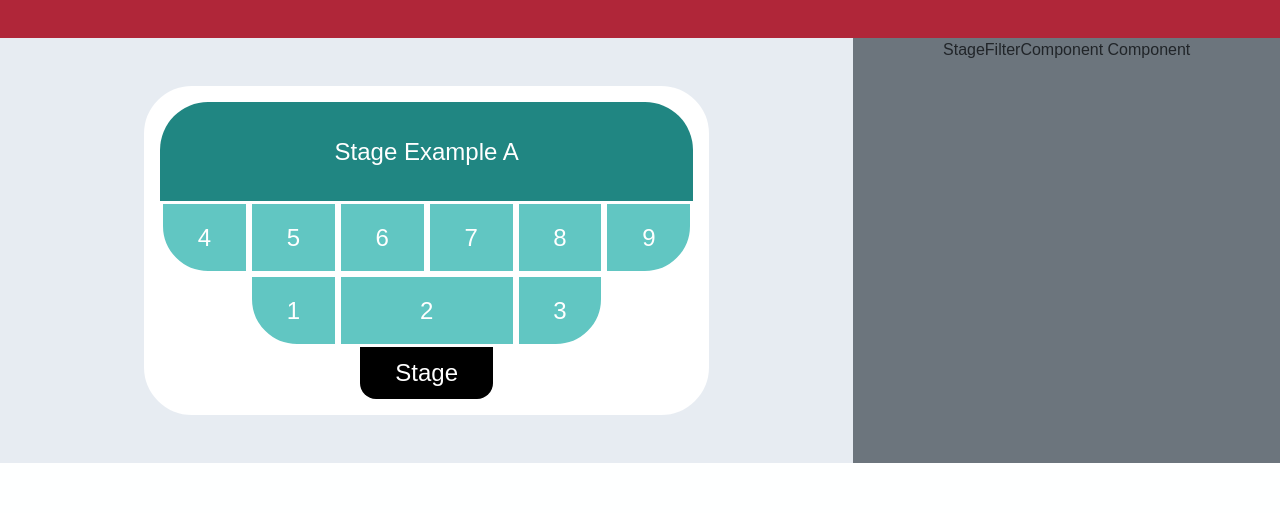
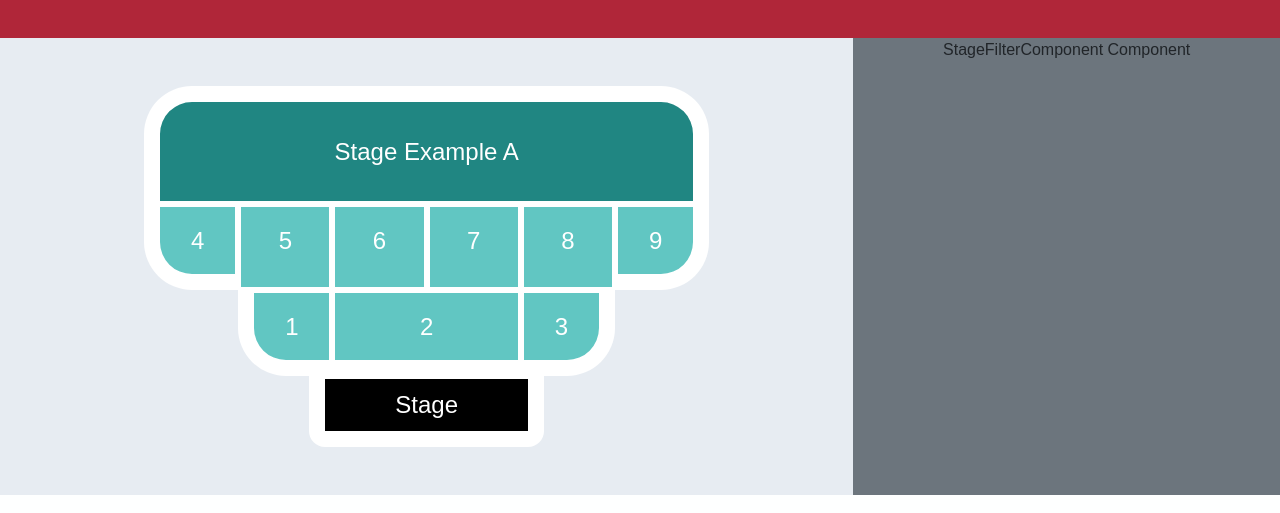
Before and after one commit to 1Nexts/ticket-lab, a Next.js app: page /stage-list in a window 1280 px wide. Shown: the part 217-730 px from the top of the page. Built offline with nearby package versions, Linux system fonts and the light colour scheme.

Commit message:
StageExA edit border

```diff
--- a/components/stage-template/StageExA.tsx
+++ b/components/stage-template/StageExA.tsx
@@ -39,7 +39,7 @@ const StageExAComponent = ({}: CardProps) => {
             <div className={"col-2 " + styles["stage-left"]}>
               <h3>1</h3>
             </div>
-            <div className={"col-4 " + styles["stage"]}>
+            <div className={"col-4 " + styles["stage-middle"]}>
               <h3>2</h3>
             </div>
             <div className={"col-2 " + styles["stage-right"]}>
@@ -48,7 +48,7 @@ const StageExAComponent = ({}: CardProps) => {
           </div>
 
           <div className={"row m-0 justify-content-center"}>
-            <div className={"col-3 " + styles["stage-main"]}>
+            <div className={"col-5 " + styles["stage-main"]}>
               <h3>Stage</h3>
             </div>
           </div>
--- a/styles/stage-template/stageExA.module.scss
+++ b/styles/stage-template/stageExA.module.scss
@@ -9,7 +9,7 @@
     width: 100%;
     .block {
         text-align: center;
-        color: white;
+        // color: white;
         width: 70%;
         padding: 1rem;
     }
@@ -21,11 +21,11 @@
 
     .stage-container {
         width: 100%;
-        background-color: white;
-        border-style: solid;
-        border-color: white;
-        border-width: 1rem;
-        border-radius: 3rem;
+        // background-color: white;
+        // border-style: solid;
+        // border-color: white;
+        // border-width: 1rem;
+        // border-radius: 3rem;
         // margin: 20px;
     }
 
@@ -37,6 +37,12 @@
         margin: 0 !important;
         border-bottom-left-radius: 1rem;
         border-bottom-right-radius: 1rem;
+
+        border-style: solid;
+        border-color: white;
+        border-left-width: 1rem;
+        border-right-width: 1rem;
+        border-bottom-width: 1rem;
     }
 
     .stage-back {
@@ -46,6 +52,12 @@
         margin: 0 !important;
         border-top-left-radius: 3rem;
         border-top-right-radius: 3rem;
+
+        border-style: solid;
+        border-color: white;
+        border-left-width: 1rem;
+        border-right-width: 1rem;
+        border-top-width: 1rem;
     }
 
     .stage {
@@ -54,20 +66,41 @@
         padding: 1rem;
         margin: 0 !important;
         border-style: solid;
+        border-color: white;
     }
     .stage-left {
         background-color: #61c6c2;
         padding: 1rem;
         margin: 0 !important;
+
+
         border-style: solid;
         border-bottom-left-radius: 3rem;
+        border-color: white;
+        border-bottom-width: 1rem;
+        border-left-width: 1rem;
     }
     .stage-right {
         background-color: #61c6c2;
         padding: 1rem;
         margin: 0 !important;
+
         border-style: solid;
         border-bottom-right-radius: 3rem;
+        border-color: white;
+        border-bottom-width: 1rem;
+        border-right-width: 1rem;
+    }
+    .stage-middle {
+        background-color: #61c6c2;
+        padding: 1rem;
+        margin: 0 !important;
+
+        // border-bottom-left-radius: 1rem;
+        // border-bottom-right-radius: 1rem;
+        border-style: solid;
+        border-color: white;
+        border-bottom-width: 1rem;
     }
 
 }
```
